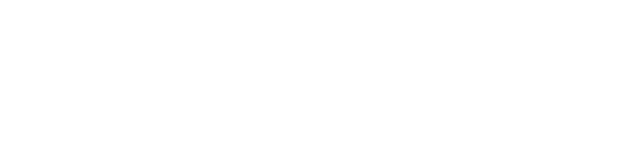
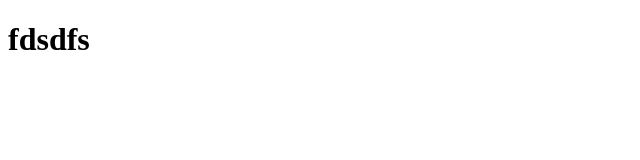
Before and after one commit to jung1313/Youtube_korean, a plain HTML site: page index.html in a window 1280 px wide. Shown: the whole page, without its empty margins (0-640 px from the left). Drawn offline with Linux system fonts and the light colour scheme.

Commit message:
Update index.html

```diff
--- a/index.html
+++ b/index.html
@@ -5,6 +5,8 @@
   <meta http-equiv="X-UA-Compatible" content="IE=edge">
   <meta name="viewport" content="width=device-width, initial-scale=1.0">
   <title>Document</title>
+
+<h1>fdsdfs</h1>
 </head>
 
 
```
